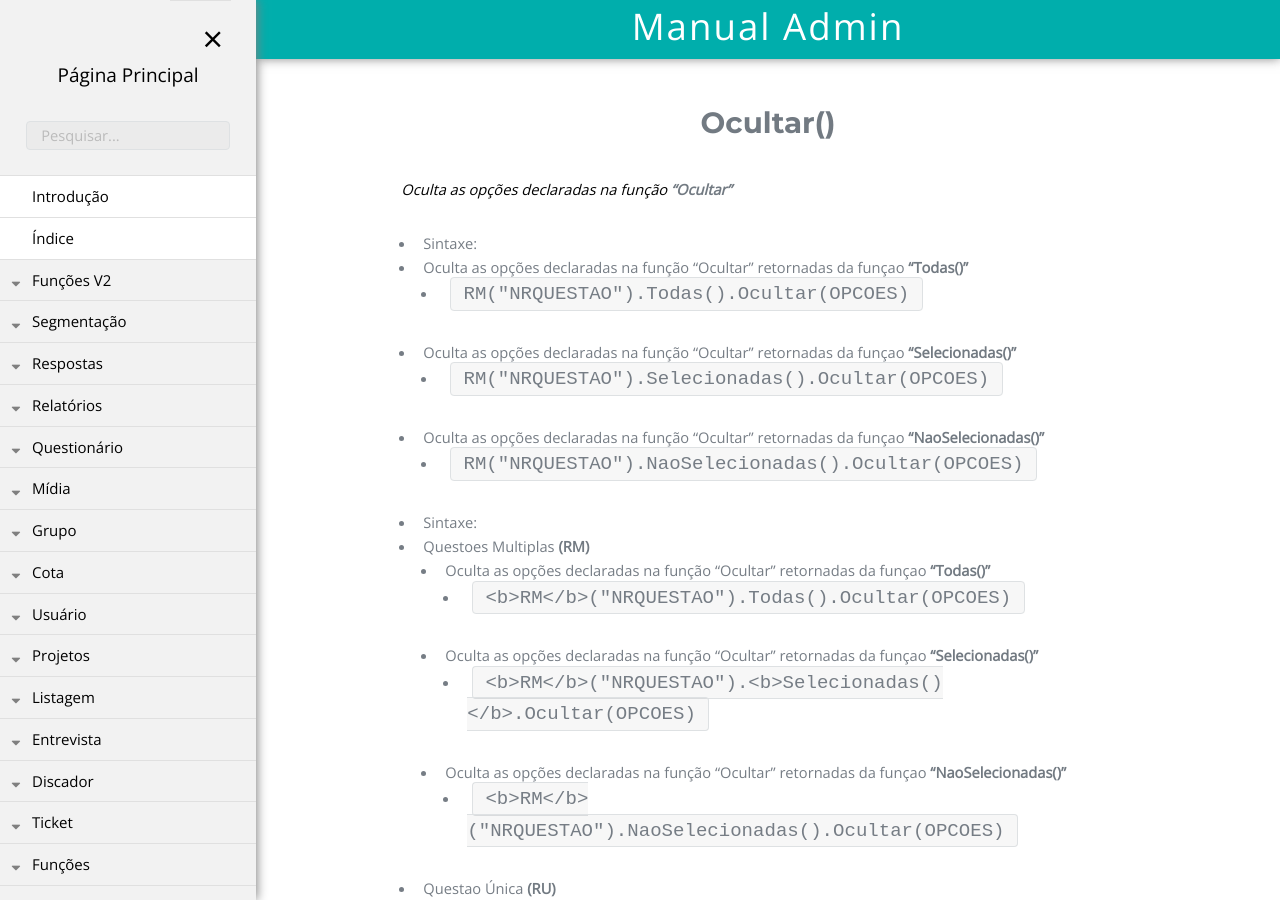
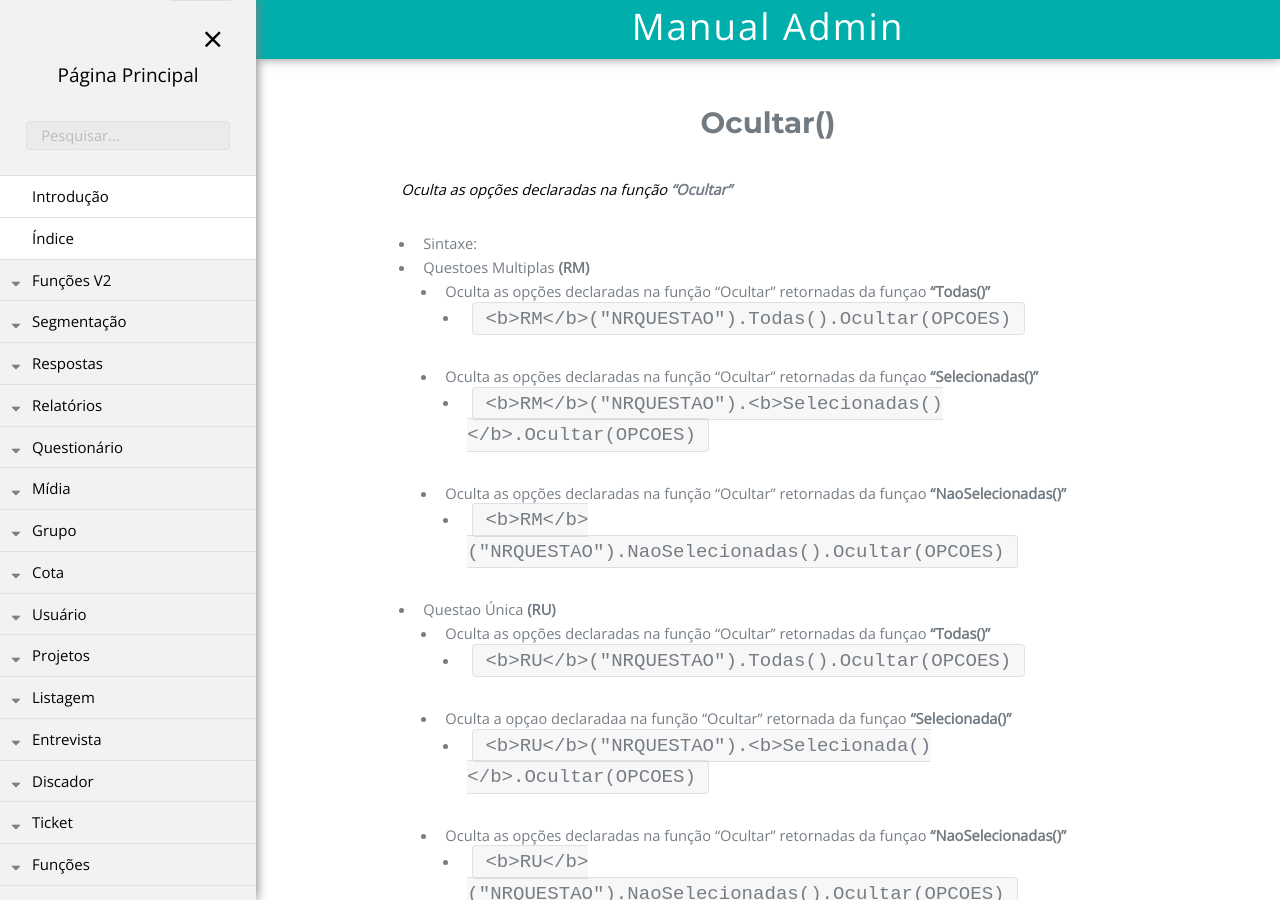
Before and after one commit to rogerio-figueiredo-hsr/hsrtechonline.github.io, a Jekyll site: the page built from _posts/2019-04-01-ocultar-opcoes.md, in a window 1280 px wide and 900 px high. Built offline with Jekyll 4.4.1, drawn with Linux system fonts in a browser that asks for light colours.

Commit message:
Update 2019-04-01-ocultar-opcoes.md

```diff
--- a/_posts/2019-04-01-ocultar-opcoes.md
+++ b/_posts/2019-04-01-ocultar-opcoes.md
@@ -8,14 +8,6 @@ pasta: "funcoesv2"
 
 # Ocultar()
 *Oculta as opções declaradas na função **"Ocultar"***
-
-- Sintaxe:
-- Oculta as opções declaradas na função "Ocultar" retornadas da funçao **"Todas()"**
-  - `RM("NRQUESTAO").Todas().Ocultar(OPCOES)`
-- Oculta as opções declaradas na função "Ocultar" retornadas da funçao **"Selecionadas()"**
-  - `RM("NRQUESTAO").Selecionadas().Ocultar(OPCOES)`
-- Oculta as opções declaradas na função "Ocultar" retornadas da funçao **"NaoSelecionadas()"**
-  - `RM("NRQUESTAO").NaoSelecionadas().Ocultar(OPCOES)`
 
 - Sintaxe:
 - Questoes Multiplas **(RM)**
```
